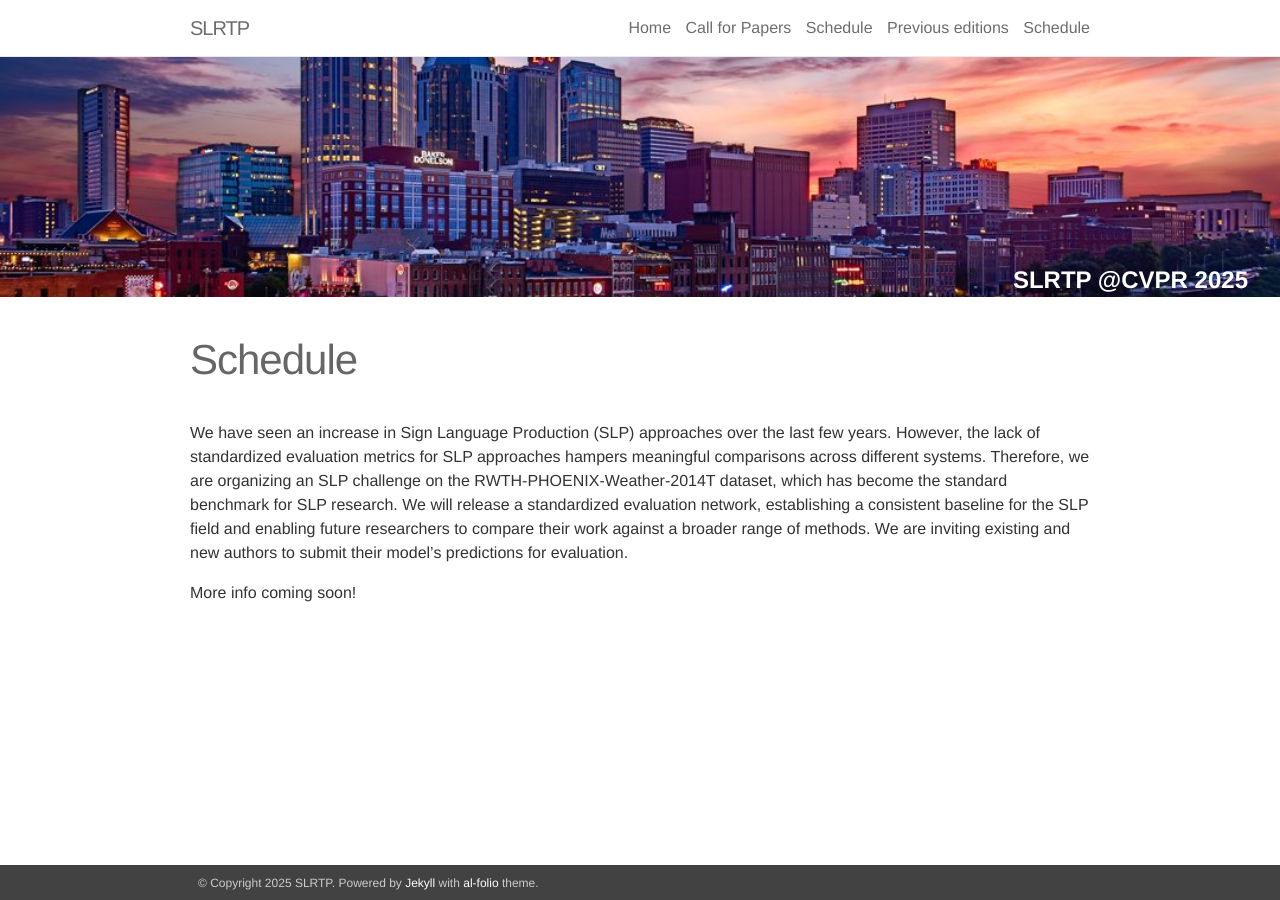
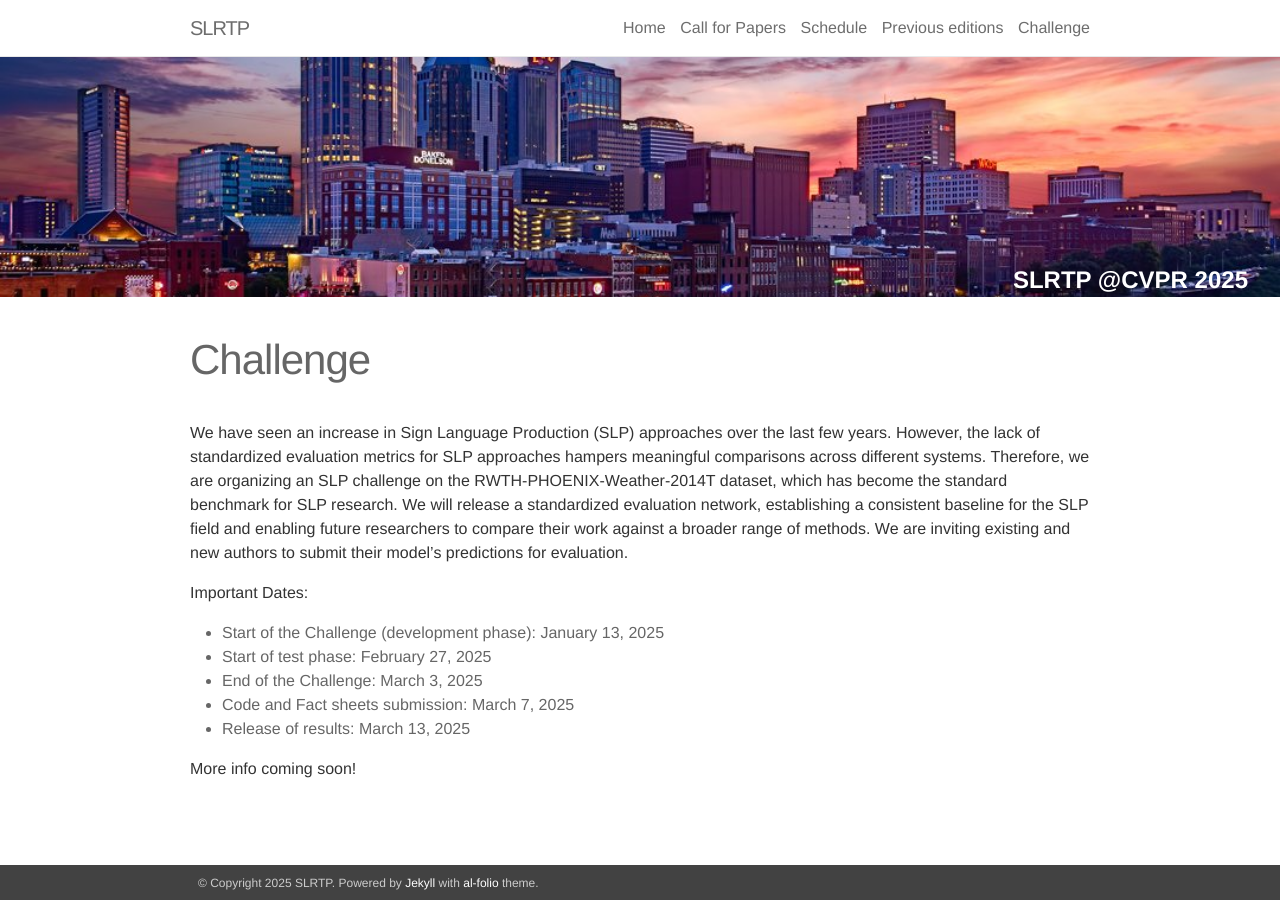
Before and after one commit to slrtpworkshop/slrtpworkshop.github.io, a Jekyll site: the page built from _pages/04_challenge.md, in a window 1280 px wide. Built offline with Jekyll 4.4.1, drawn with Linux system fonts in a browser that asks for light colours; nearby versions of some CDN libraries.

Commit message:
challenge is updated

```diff
--- a/_pages/04_challenge.md
+++ b/_pages/04_challenge.md
@@ -1,9 +1,16 @@
 ---
 layout: page
-permalink: /schedule/
-title: Schedule
+permalink: /challenge/
+title: Challenge
 ---
 
 We have seen an increase in Sign Language Production (SLP) approaches over the last few years. However, the lack of standardized evaluation metrics for SLP approaches hampers meaningful comparisons across different systems. Therefore, we are organizing an SLP challenge on the RWTH-PHOENIX-Weather-2014T dataset, which has become the standard benchmark for SLP research. We will release a standardized evaluation network, establishing a consistent baseline for the SLP field and enabling future researchers to compare their work against a broader range of methods.  We are inviting existing and new authors to submit their model’s predictions for evaluation.
 
+Important Dates:
+- Start of the Challenge (development phase): January 13, 2025
+- Start of test phase: February 27, 2025
+- End of the Challenge: March 3, 2025
+- Code and Fact sheets submission: March 7, 2025
+- Release of results: March 13, 2025
+
 More info coming soon!
```
